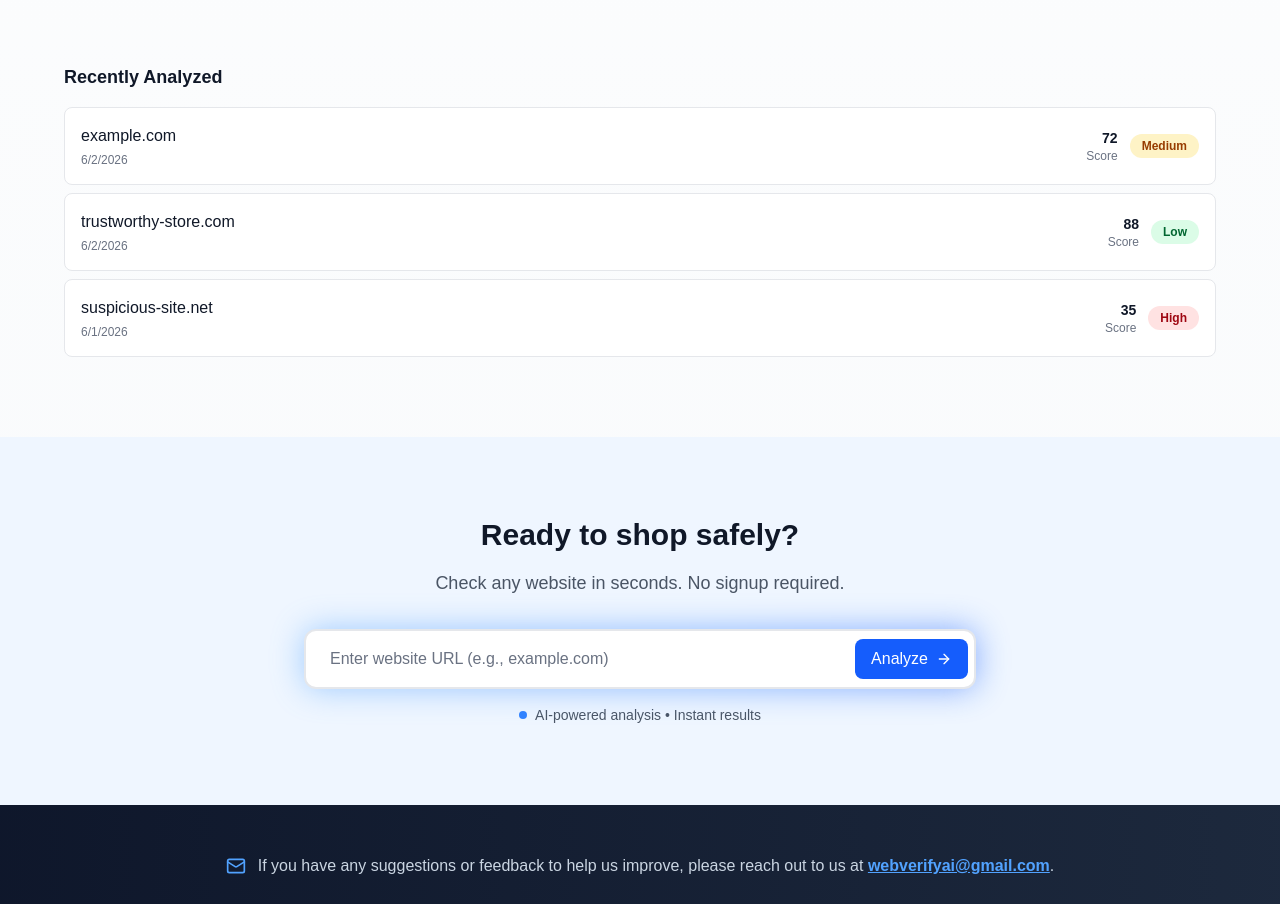
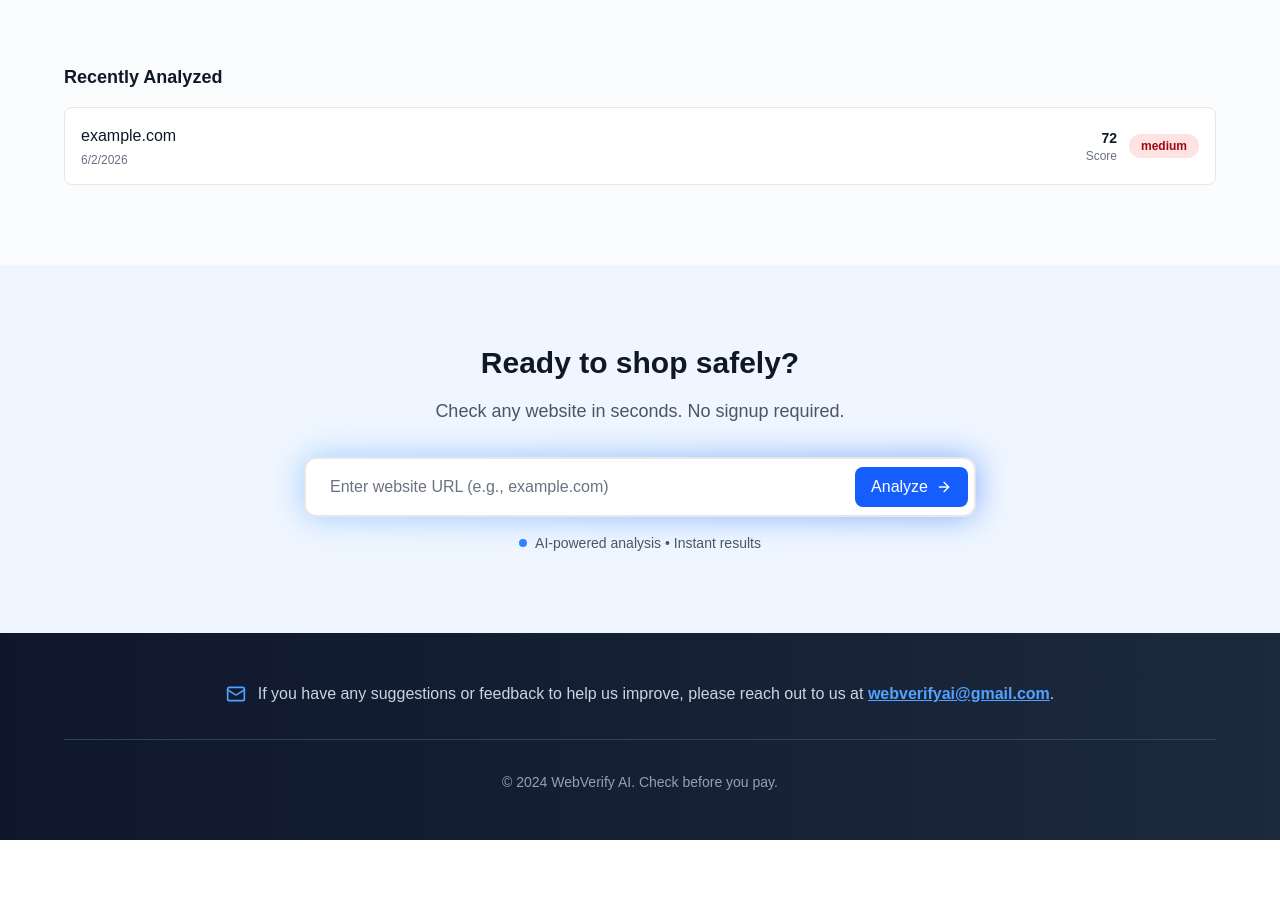
Before and after one commit to webverifyai-design/webverifyai, a Next.js app: page / in a window 1280 px wide. Shown: the part 1360-2264 px from the top of the page. After the commit the page ends 2200 px from the top, so only its background shows below. Built offline with nearby package versions, Linux system fonts and the light colour scheme.

Commit message:
Update page.tsx

```diff
--- a/app/page.tsx
+++ b/app/page.tsx
@@ -16,22 +16,8 @@ const mockRecentScans: RecentScan[] = [
     id: '1',
     url: 'example.com',
     trustScore: 72,
-    riskLevel: 'Medium',
+    riskLevel: 'medium',
     timestamp: new Date(Date.now() - 2 * 60 * 60 * 1000),
-  },
-  {
-    id: '2',
-    url: 'trustworthy-store.com',
-    trustScore: 88,
-    riskLevel: 'Low',
-    timestamp: new Date(Date.now() - 5 * 60 * 60 * 1000),
-  },
-  {
-    id: '3',
-    url: 'suspicious-site.net',
-    trustScore: 35,
-    riskLevel: 'High',
-    timestamp: new Date(Date.now() - 24 * 60 * 60 * 1000),
   },
 ];
 
```
